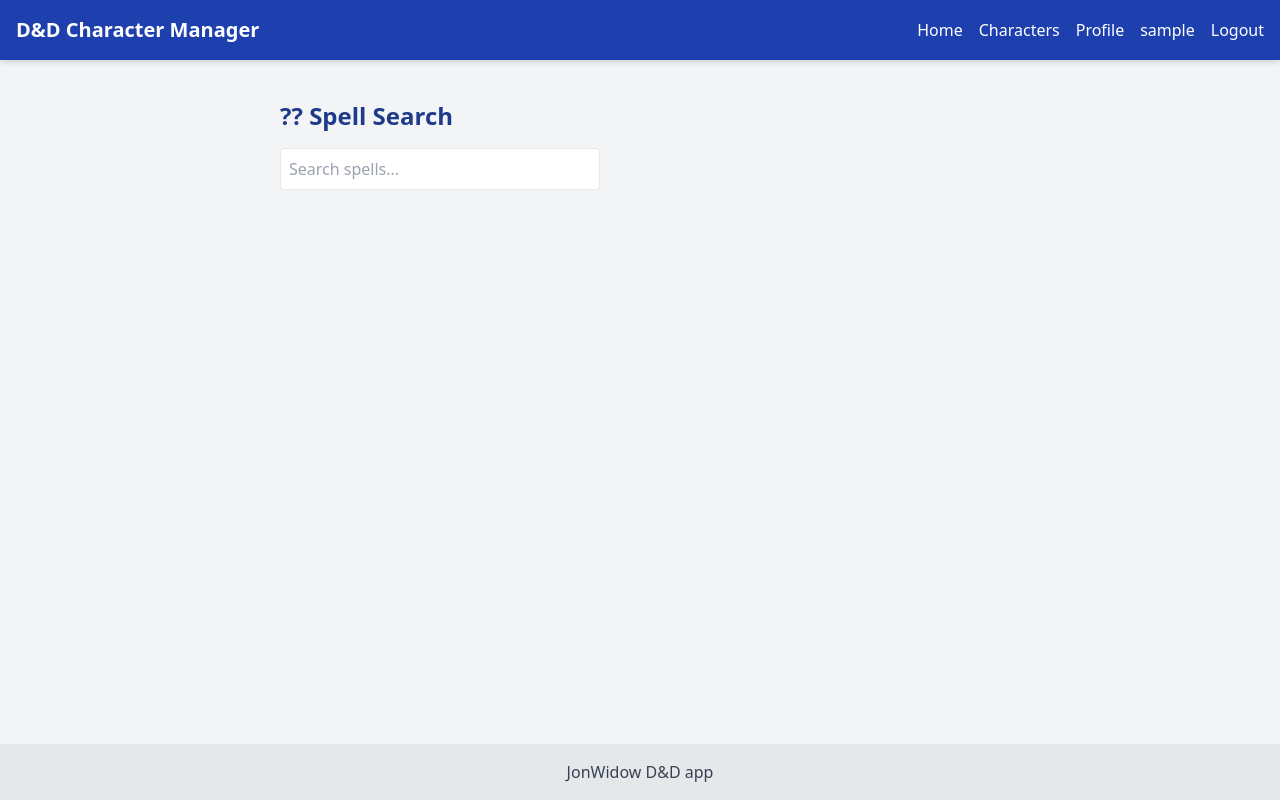
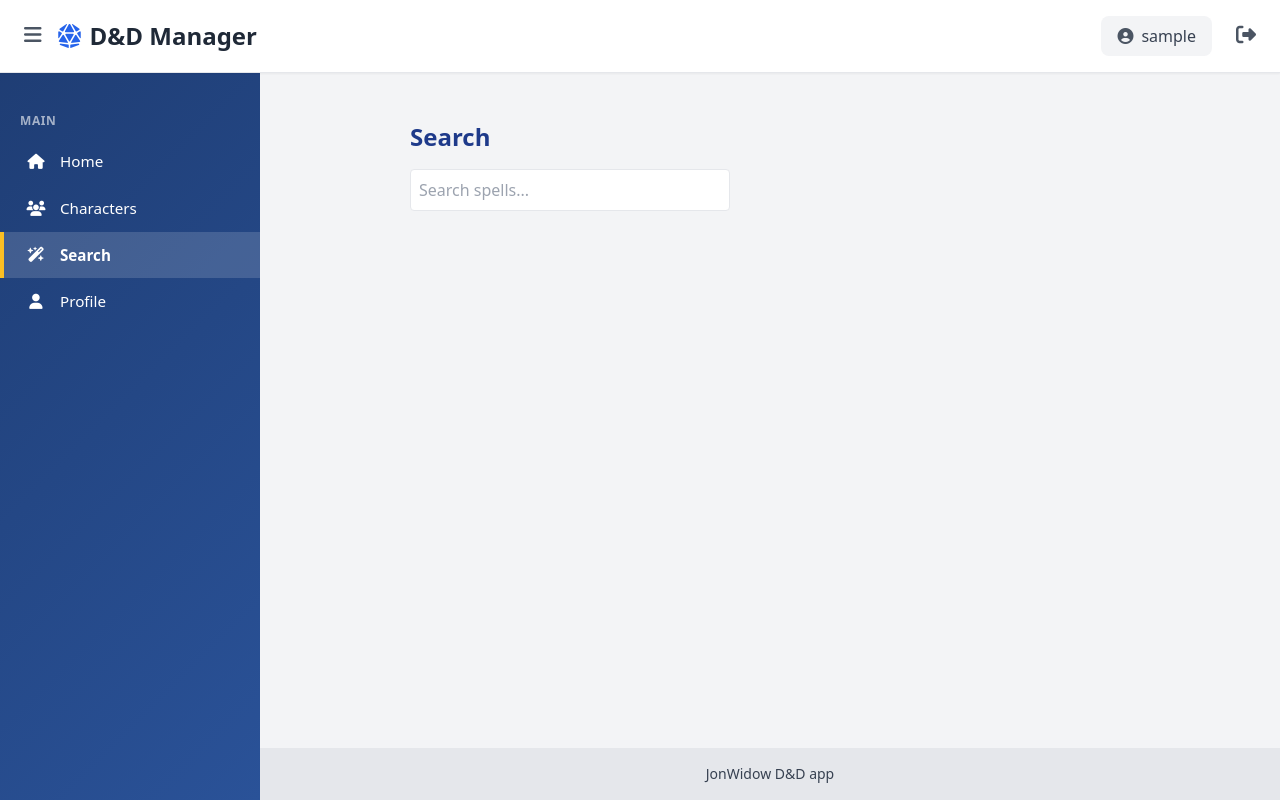
Before and after one commit to JonWidow/Dnd-character-management-app, a Flask app: page /spells in a window 1280 px wide. Run offline with Flask 3, Linux system fonts and the light colour scheme; the visitor is signed in with stand-in values (Sample User, id 1).

Commit message:
feat: Add modern sidebar layout with navigation and database backup script

```diff
--- a/app/templates/base.html
+++ b/app/templates/base.html
@@ -7,11 +7,110 @@
 
     <!-- TailwindCSS CDN -->
     <link href="https://cdn.jsdelivr.net/npm/tailwindcss@2.2.19/dist/tailwind.min.css" rel="stylesheet">
+    <!-- Font Awesome for icons -->
+    <link rel="stylesheet" href="https://cdnjs.cloudflare.com/ajax/libs/font-awesome/6.4.0/css/all.min.css">
 
     <style>
         body {
             background-color: #f8f9fa;
         }
+
+        /* Sidebar styles */
+        .sidebar {
+            position: fixed;
+            left: 0;
+            top: 0;
+            width: 260px;
+            height: 100vh;
+            background: linear-gradient(135deg, #1e3c72 0%, #2a5298 100%);
+            color: white;
+            overflow-y: auto;
+            transition: transform 0.3s ease;
+            z-index: 40;
+            padding-top: 80px;
+            transform: translateX(0);
+        }
+
+        .sidebar.hidden {
+            transform: translateX(-100%);
+        }
+
+        .sidebar-toggle {
+            display: block;
+        }
+
+        /* Mobile: narrower sidebar */
+        @media (max-width: 767px) {
+            .sidebar {
+                width: 200px;
+                transform: translateX(-100%);
+            }
+            .sidebar:not(.hidden) {
+                transform: translateX(0);
+            }
+            .sidebar.hidden {
+                transform: translateX(-100%);
+            }
+            .main-content {
+                margin-left: 0;
+            }
+        }
+
+        /* Desktop: always show sidebar, wider */
+        @media (min-width: 768px) {
+            .sidebar {
+                width: 260px;
+                transform: translateX(0) !important;
+            }
+            .sidebar.hidden {
+                transform: translateX(0) !important;
+            }
+            .main-content {
+                margin-left: 260px;
+            }
+        }
+
+        .main-content {
+            transition: margin-left 0.3s ease;
+        }
+
+        .nav-item {
+            display: flex;
+            align-items: center;
+            padding: 12px 20px;
+            text-white;
+            text-decoration: none;
+            transition: all 0.2s ease;
+            border-left: 4px solid transparent;
+            font-size: 0.95rem;
+        }
+
+        .nav-item:hover {
+            background-color: rgba(255, 255, 255, 0.1);
+            border-left-color: #fff;
+        }
+
+        .nav-item.active {
+            background-color: rgba(255, 255, 255, 0.15);
+            border-left-color: #fbbf24;
+            font-weight: 600;
+        }
+
+        .nav-item i {
+            width: 24px;
+            margin-right: 12px;
+            text-align: center;
+        }
+
+        .nav-section-title {
+            padding: 16px 20px 8px;
+            font-size: 0.75rem;
+            font-weight: 700;
+            text-transform: uppercase;
+            color: rgba(255, 255, 255, 0.6);
+            letter-spacing: 0.05em;
+        }
+
         /* Ensure badge colors are available */
         .bg-amber-100 { background-color: #FEF3C7; }
         .text-amber-800 { color: #92400E; }
@@ -29,58 +128,142 @@
 </head>
 <body class="bg-gray-100 min-h-screen flex flex-col">
 
+    <!-- Sidebar -->
+    <aside id="sidebar" class="sidebar">
+        <nav class="py-4">
+            {% if current_user.is_authenticated %}
+                <div class="nav-section-title">Main</div>
+                <a href="{{ url_for('home') }}" class="nav-item {% if request.endpoint == 'home' %}active{% endif %}">
+                    <i class="fas fa-home"></i>
+                    <span>Home</span>
+                </a>
+                <a href="{{ url_for('characters') }}" class="nav-item {% if request.endpoint == 'characters' %}active{% endif %}">
+                    <i class="fas fa-users"></i>
+                    <span>Characters</span>
+                </a>
+                <a href="{{ url_for('spells_page') }}" class="nav-item {% if request.endpoint == 'spells_page' %}active{% endif %}">
+                    <i class="fas fa-wand-magic-sparkles"></i>
+                    <span>Search</span>
+                </a>
+                <a href="{{ url_for('user_profile') }}" class="nav-item {% if request.endpoint == 'user_profile' %}active{% endif %}">
+                    <i class="fas fa-user"></i>
+                    <span>Profile</span>
+                </a>
+
+                {% if current_user.is_admin %}
+                    <div class="nav-section-title mt-4">Administration</div>
+                    <a href="{{ url_for('admin_index') }}" class="nav-item {% if request.endpoint == 'admin_index' %}active{% endif %}">
+                        <i class="fas fa-chart-line"></i>
+                        <span>Dashboard</span>
+                    </a>
+                    <a href="{{ url_for('admin_users') }}" class="nav-item {% if request.endpoint == 'admin_users' %}active{% endif %}">
+                        <i class="fas fa-user-shield"></i>
+                        <span>Users</span>
+                    </a>
+                    <a href="{{ url_for('admin_classes') }}" class="nav-item {% if request.endpoint == 'admin_classes' %}active{% endif %}">
+                        <i class="fas fa-book"></i>
+                        <span>Classes</span>
+                    </a>
+                    <a href="{{ url_for('admin_subclasses') }}" class="nav-item {% if request.endpoint == 'admin_subclasses' %}active{% endif %}">
+                        <i class="fas fa-scroll"></i>
+                        <span>Subclasses</span>
+                    </a>
+                {% endif %}
+            {% else %}
+                <div class="nav-section-title">Access</div>
+                <a href="{{ url_for('login') }}" class="nav-item {% if request.endpoint == 'login' %}active{% endif %}">
+                    <i class="fas fa-sign-in-alt"></i>
+                    <span>Login</span>
+                </a>
+                <a href="{{ url_for('register') }}" class="nav-item {% if request.endpoint == 'register' %}active{% endif %}">
+                    <i class="fas fa-user-plus"></i>
+                    <span>Register</span>
+                </a>
+            {% endif %}
+        </nav>
+    </aside>
+
     <!-- Header -->
-    <header class="sticky top-0 z-50 bg-blue-800 text-white p-4 shadow-md">
-        <div class="container mx-auto flex justify-between items-center">
-            <h1 class="text-xl font-bold">D&D Character Manager</h1>
-            <nav class="space-x-4 flex items-center">
-                <a href="{{ url_for('home') }}" class="text-white hover:underline">Home</a>
-                {% if current_user.is_authenticated %}
-                    <a href="{{ url_for('characters') }}" class="text-white hover:underline">Characters</a>
-                    <a href="{{ url_for('user_profile') }}" class="text-white hover:underline">Profile</a>
-                {% if current_user.is_admin %}
-                        <div class="relative">
-                            <button id="adminBtn" class="text-white hover:underline">Admin ▼</button>
-                            <div id="adminMenu" class="absolute hidden bg-blue-900 rounded shadow-lg mt-2 w-48 right-0 z-50">
-                                <a href="{{ url_for('admin_index') }}" class="block px-4 py-2 text-white hover:bg-blue-700">Dashboard</a>
-                                <a href="{{ url_for('admin_users') }}" class="block px-4 py-2 text-white hover:bg-blue-700">Users</a>
-                                <a href="{{ url_for('admin_classes') }}" class="block px-4 py-2 text-white hover:bg-blue-700">Classes</a>
-                                <a href="{{ url_for('admin_subclasses') }}" class="block px-4 py-2 text-white hover:bg-blue-700">Subclasses</a>
-                            </div>
-                        </div>
-                        <script>
-                            const adminBtn = document.getElementById('adminBtn');
-                            const adminMenu = document.getElementById('adminMenu');
-                            adminBtn.addEventListener('click', () => {
-                                adminMenu.classList.toggle('hidden');
-                            });
-                            document.addEventListener('click', (e) => {
-                                if (!adminBtn.contains(e.target) && !adminMenu.contains(e.target)) {
-                                    adminMenu.classList.add('hidden');
-                                }
-                            });
-                        </script>
-                    {% endif %}
-                    <span class="text-white">{{ current_user.username }}</span>
+    <header class="sticky top-0 z-50 bg-white border-b border-gray-200 shadow-sm">
+        <div class="flex justify-between items-center p-4">
+            <div class="flex items-center gap-2">
+                <button id="sidebarToggle" class="sidebar-toggle p-2 hover:bg-gray-100 rounded-lg text-gray-600 hover:text-gray-900 transition">
+                    <i class="fas fa-bars text-xl"></i>
+                </button>
+                <h1 class="text-2xl font-bold text-gray-800 hidden sm:block">
+                    <i class="fas fa-dice-d20 text-blue-600 mr-2"></i>D&D Manager
+                </h1>
+            </div>
+
+            {% if current_user.is_authenticated %}
+                <div class="flex items-center gap-4">
+                    <div class="flex items-center gap-2 px-4 py-2 bg-gray-100 rounded-lg">
+                        <i class="fas fa-user-circle text-gray-600"></i>
+                        <span class="text-gray-700 font-medium">{{ current_user.username }}</span>
+                    </div>
                     <form method="POST" action="{{ url_for('logout') }}" style="display:inline;">
-                        <button type="submit" class="text-white hover:underline">Logout</button>
+                        <button type="submit" class="p-2 hover:bg-gray-100 rounded-lg text-gray-600 hover:text-gray-900 transition">
+                            <i class="fas fa-sign-out-alt text-xl"></i>
+                        </button>
                     </form>
-                {% else %}
-                    <a href="{{ url_for('login') }}" class="text-white hover:underline">Login</a>
-                    <a href="{{ url_for('register') }}" class="text-white hover:underline">Register</a>
-                {% endif %}
-            </nav>
+                </div>
+            {% endif %}
         </div>
     </header>
 
     <!-- Main content -->
-    <main class="flex-1 container mx-auto p-4">
+    <main class="main-content flex-1 p-6">
         {% block content %}{% endblock %}
     </main>
 
     <!-- Footer -->
-    <footer class="bg-gray-200 text-gray-700 p-4 mt-4 text-center">
+    <footer class="main-content bg-gray-200 text-gray-700 p-4 text-center text-sm">
         JonWidow D&D app
     </footer>
+
+    <script>
+        // Sidebar toggle for both mobile and desktop
+        const sidebarToggle = document.getElementById('sidebarToggle');
+        const sidebar = document.getElementById('sidebar');
+
+        // Load sidebar state from localStorage
+        const sidebarHidden = localStorage.getItem('sidebarHidden') === 'true';
+        if (sidebarHidden && window.innerWidth >= 768) {
+            sidebar.classList.add('hidden');
+        }
+
+        sidebarToggle?.addEventListener('click', () => {
+            sidebar.classList.toggle('hidden');
+            // Save preference to localStorage
+            const isHidden = sidebar.classList.contains('hidden');
+            localStorage.setItem('sidebarHidden', isHidden);
+        });
+
+        // Close sidebar when clicking a link on mobile only
+        const navItems = document.querySelectorAll('.nav-item');
+        navItems.forEach(item => {
+            item.addEventListener('click', () => {
+                if (window.innerWidth < 768) {
+                    sidebar.classList.add('hidden');
+                }
+            });
+        });
+
+        // Close sidebar when clicking outside on mobile only
+        document.addEventListener('click', (e) => {
+            if (window.innerWidth < 768 &&
+                !sidebar.contains(e.target) &&
+                !sidebarToggle.contains(e.target)) {
+                sidebar.classList.add('hidden');
+            }
+        });
+
+        // Reset sidebar to visible on resize to desktop
+        window.addEventListener('resize', () => {
+            if (window.innerWidth >= 768) {
+                sidebar.classList.remove('hidden');
+            }
+        });
+    </script>
 </body>
 </html>
--- a/app/templates/spells.html
+++ b/app/templates/spells.html
@@ -1,10 +1,10 @@
 {% extends "base.html" %}
 
-{% block title %}Spell Search{% endblock %}
+{% block title %}Search{% endblock %}
 
 {% block content %}
 <div class="max-w-3xl mx-auto p-6">
-    <h2 class="text-2xl font-bold mb-4 text-blue-800">?? Spell Search</h2>
+    <h2 class="text-2xl font-bold mb-4 text-blue-800">Search</h2>
 
     <input type="text" id="search-bar" placeholder="Search spells..."
         class="w-full sm:w-80 border rounded p-2 mb-4 focus:outline-none focus:ring-2 focus:ring-blue-500">
```
Also changed, not shown: 1 other file.
